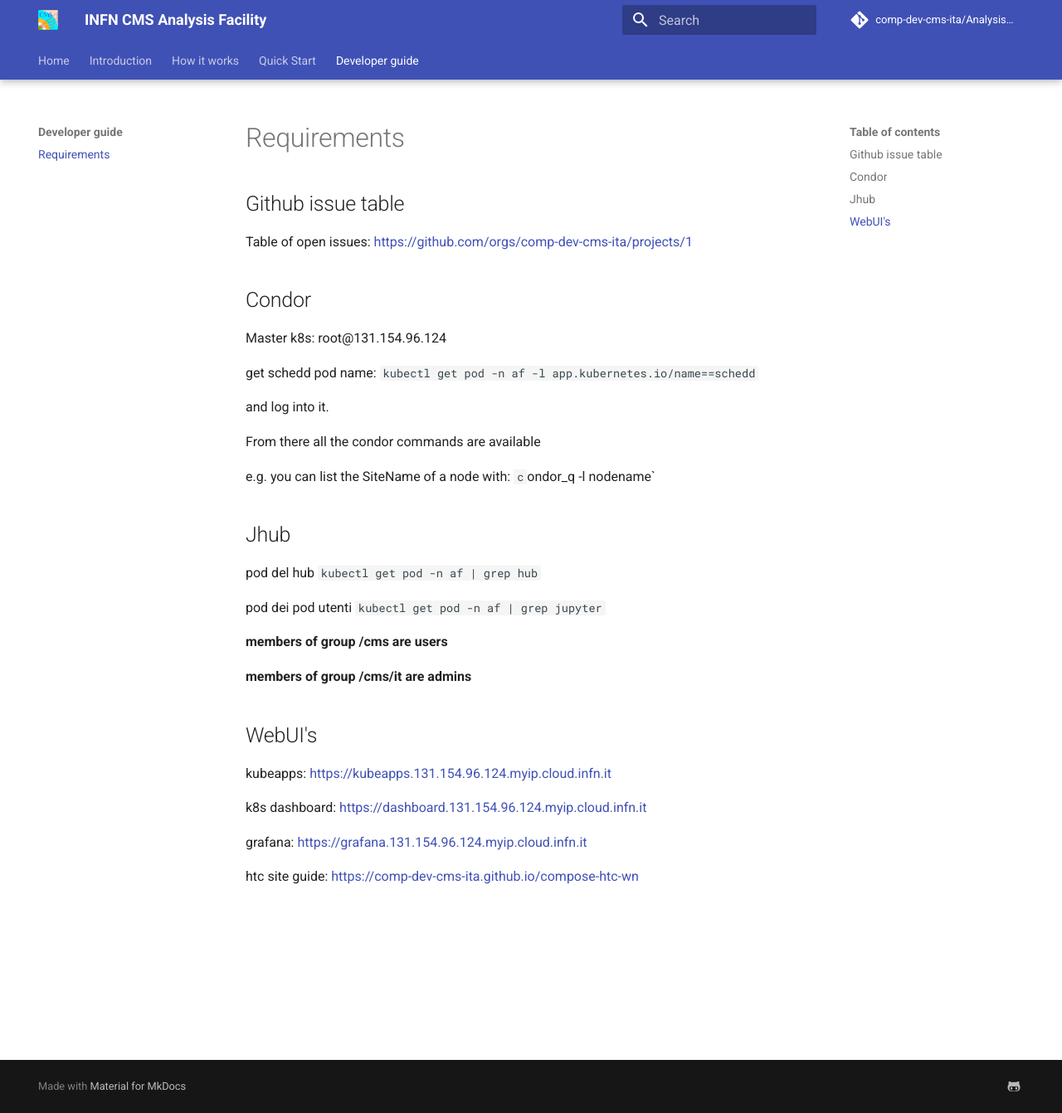
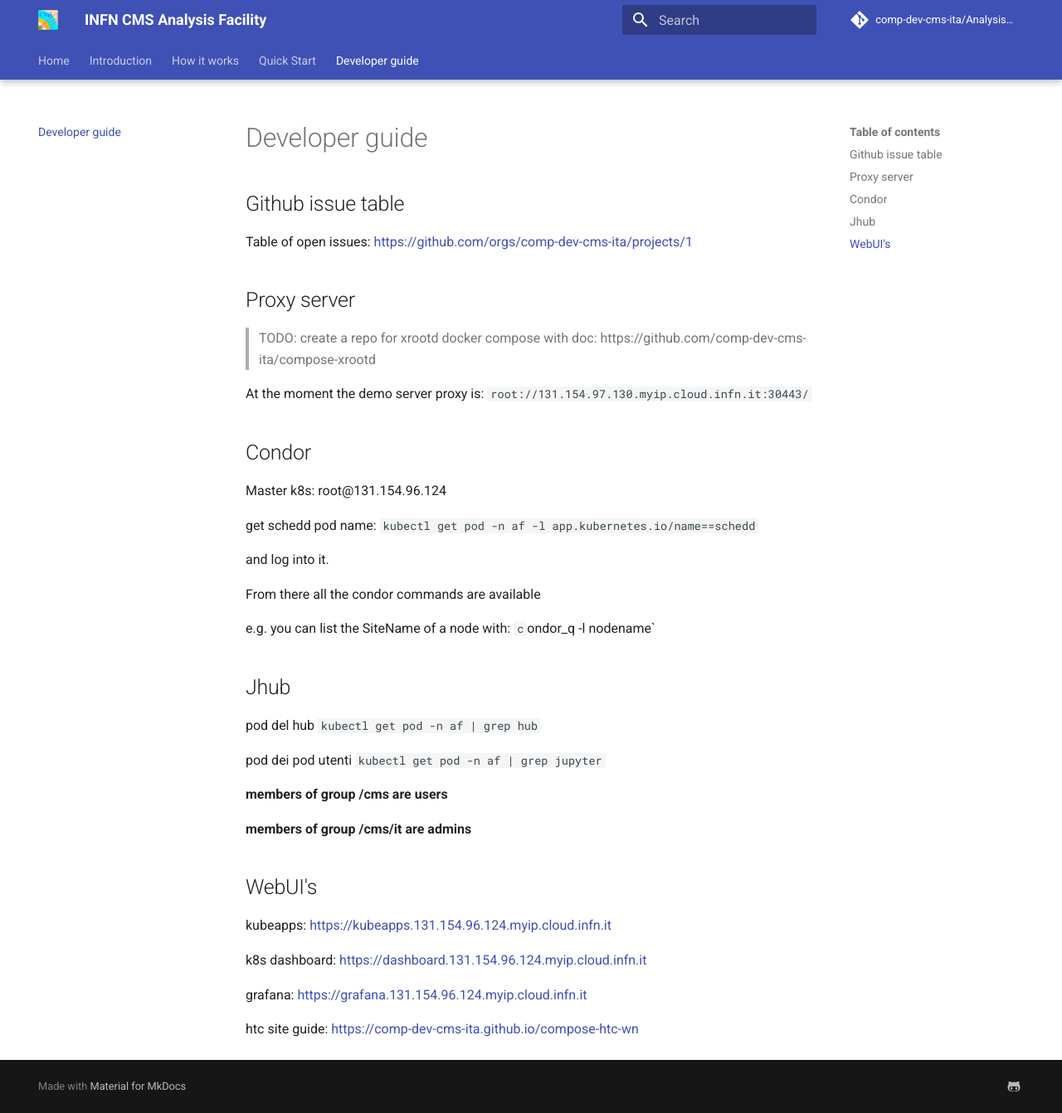
Before and after one commit to ttedeschi/AnalysisFacility, an MkDocs documentation site: the page built from docs/dev/dev.md, in a window 1280 px wide and 1342 px high. Shown: the whole window at 83% size. Built offline with MkDocs 1.6.1 and Material for MkDocs 9.7.7, drawn with Linux system fonts in a browser that asks for light colours; comment, search, counter and statistics services are not loaded.

Commit message:
demo server proxy doc

```diff
--- a/docs/dev/dev.md
+++ b/docs/dev/dev.md
@@ -17,6 +17,12 @@
 ## Github issue table
 
 Table of open issues: [https://github.com/orgs/comp-dev-cms-ita/projects/1](https://github.com/orgs/comp-dev-cms-ita/projects/1?fullscreen=true)
+
+## Proxy server
+
+> TODO: create a repo for xrootd docker compose with doc: https://github.com/comp-dev-cms-ita/compose-xrootd
+
+At the moment the demo server proxy is: `root://131.154.97.130.myip.cloud.infn.it:30443/`
 
 ## Condor
 
--- a/mkdocs.yml
+++ b/mkdocs.yml
@@ -27,8 +27,7 @@ nav:
     #       - Setup DODAS client
     #     - Using INFN facility
     #     - Standalone setup
-  - Developer guide:
-    - Requirements: "dev/dev.md"
+  - Developer guide: "dev/dev.md"
   #- From Helm to DODAS template: "from-helm2tosca.md"
 repo_name: "comp-dev-cms-ita/AnalysisFacility"
 repo_url: "https://github.com/comp-dev-cms-ita/AnalysisFacility.git"
```
